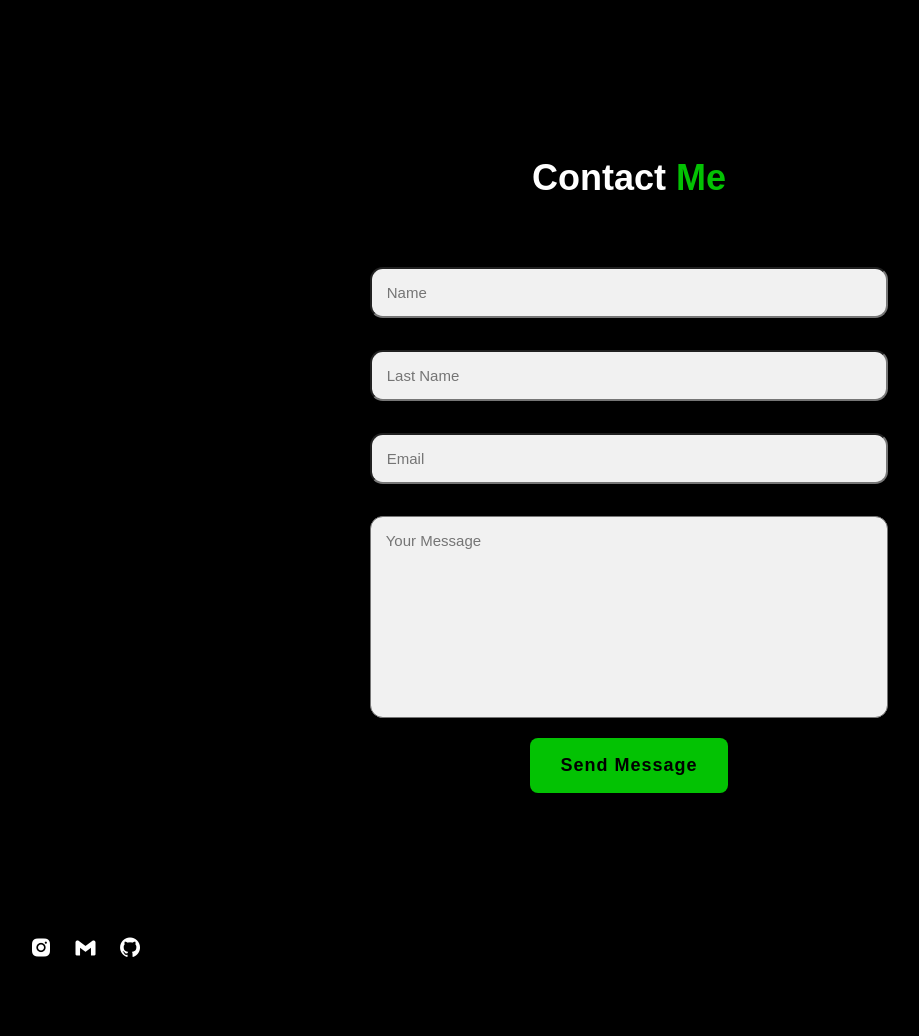
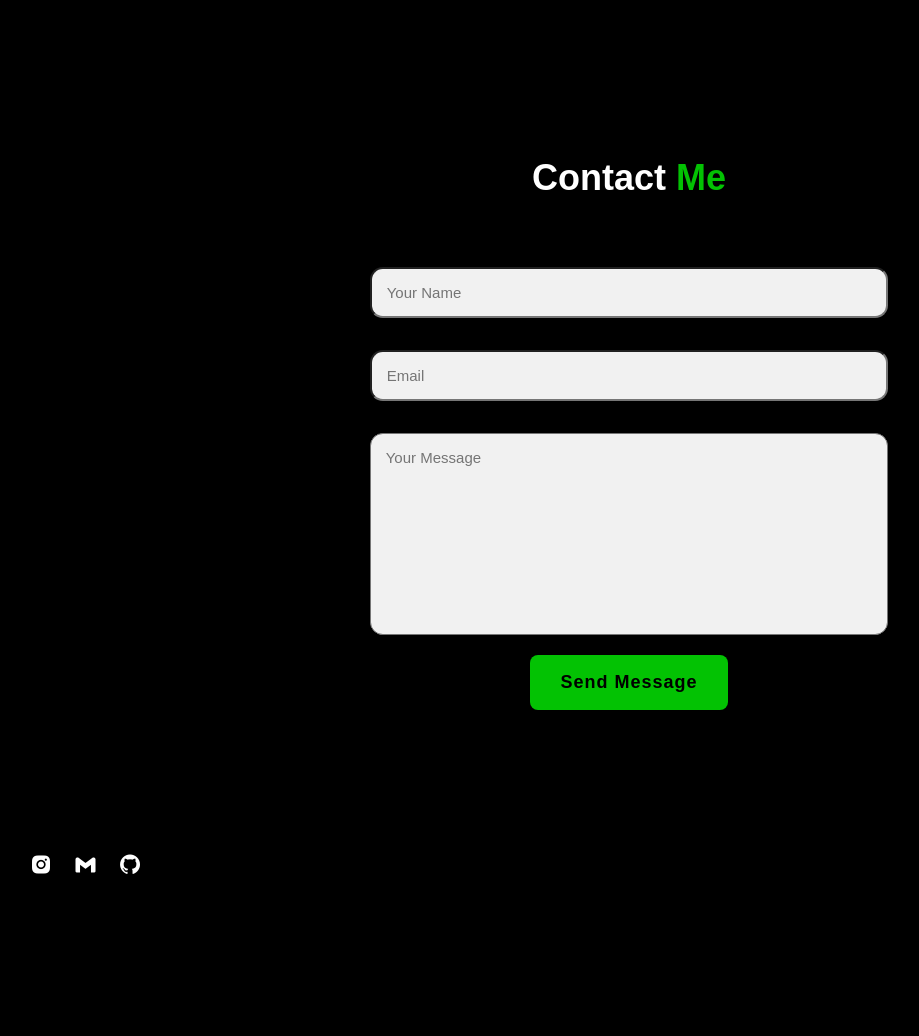
Before and after one commit to hilmanyusoh/Django-Personal-Website, a Django app: template personalweb/myproject/myapp/templates/index.html in a window 1280 px wide. Shown: the part 1784-2820 px from the top of the page, without its empty margins (11-930 px from the left). After the commit the page ends 2658 px from the top, so only its background shows below. Run offline with Django 5.2, Linux system fonts and the light colour scheme; the template is opened without the code that fills it, so the values that code supplies are empty; some libraries are stand-ins or nearby versions.

Commit message:
Update100000+

```diff
--- a/personalweb/myproject/myapp/templates/index.html
+++ b/personalweb/myproject/myapp/templates/index.html
@@ -79,18 +79,16 @@
     <section id="contact" class="contact-form">
         <h2 class="contact-me">Contact <span>Me</span></h2>
 
-        <form action="#">
+        <form action="https://api.web3forms.com/submit" method="POST">
             <div class="input-box">
-                <input type="text" name="name" placeholder="Name" required>
-                <input type="text" name="LastName" placeholder="Last Name" required>
-            </div>
-
-            <div class="input-box">
+                <input type="hidden" name="access_key" value="79d45170-bc0e-42da-8c51-5110bfbf37fc">
+                <input type="text" name="name" placeholder="Your Name" required>
                 <input type="email" name="Email" placeholder="Email">
             </div>
 
             <textarea name="message" id="message" cols="30" rows="10" placeholder="Your Message" required></textarea>
             <input type="submit" value="Send Message" class="btn-1">
+
         </form>
     </section>
 
```
Also changed, not shown: personalweb/myproject/db.sqlite3, personalweb/myproject/myapp/migrations/0007_contact.py (added), personalweb/myproject/myapp/migrations/0008_delete_contact.py (added), personalweb/myproject/myapp/models.py (line endings or trailing spaces), personalweb/myproject/myapp/views.py (line endings or trailing spaces).
